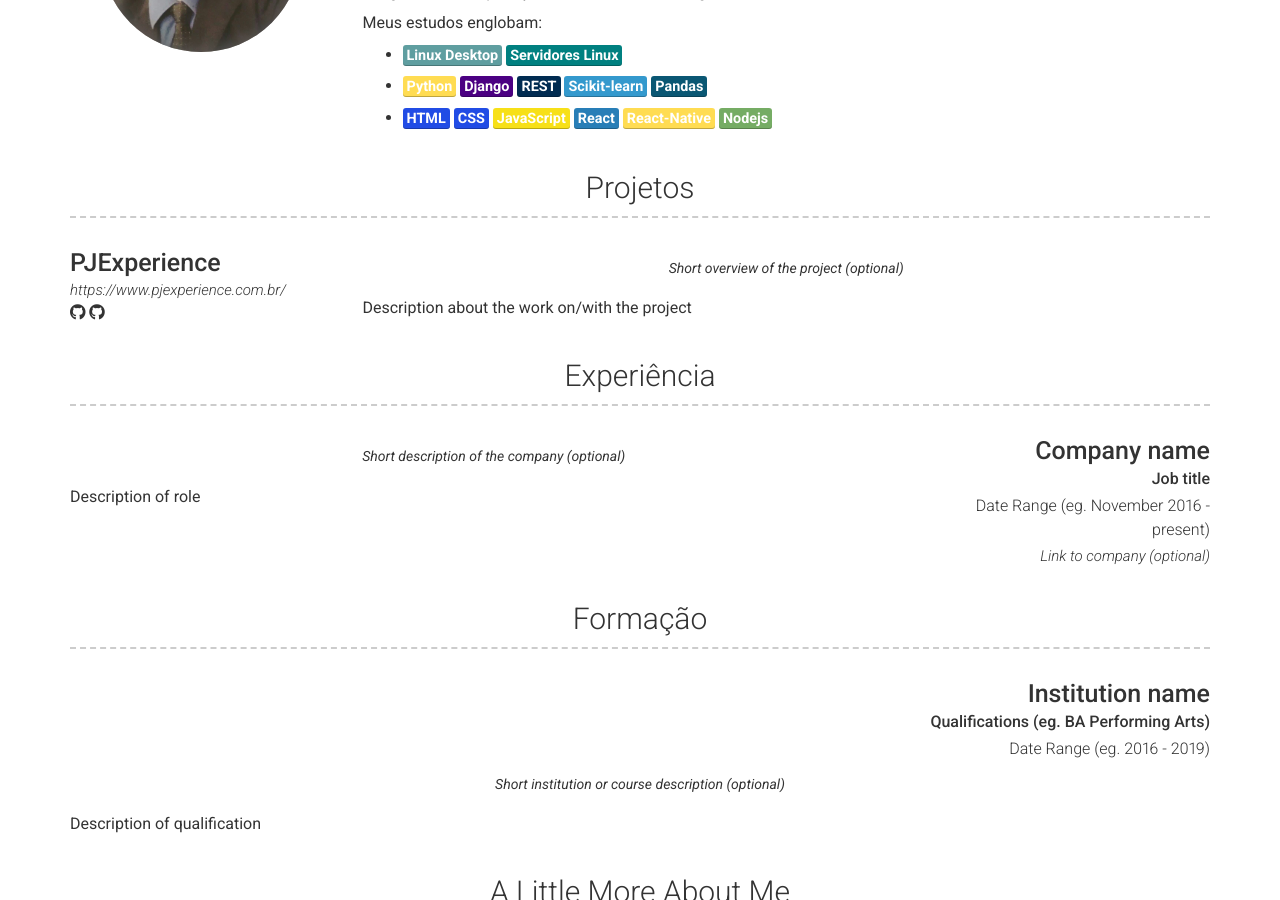
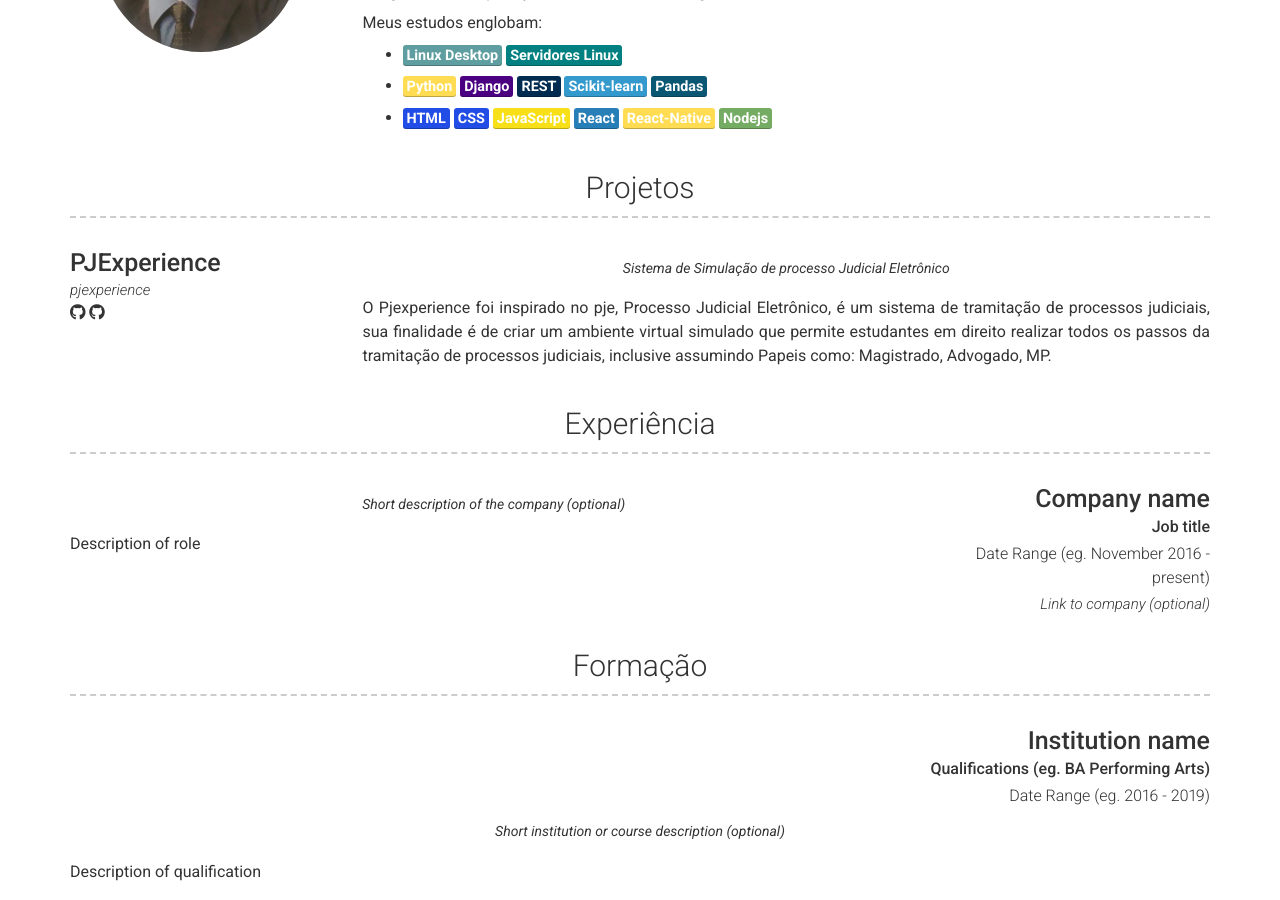
Before and after one commit to andersonsimplicio/works, a Jekyll site: the page built from index.md, in a window 1280 px wide and 900 px high, scrolled down 450 px. Built offline with Jekyll 4.4.1, drawn with Linux system fonts in a browser that asks for light colours; nearby versions of some CDN libraries.

```diff
--- a/_config.yml
+++ b/_config.yml
@@ -60,8 +60,8 @@
     content:
       - layout: center
         title: PJExperience
-        link: sproogen.github.io/modern-resume-theme
-        link_text: https://www.pjexperience.com.br/
+        link: https://www.pjexperience.com.br/
+        link_text: pjexperience
         additional_links:
           - title: Teste
             icon: fab fa-github
@@ -70,9 +70,11 @@
             icon: fab fa-github
             url: teste
         quote: >
-          Short overview of the project (optional)
-        description: | # this will include new lines to allow paragraphs
-          Description about the work on/with the project
+          Sistema de Simulação de processo Judicial Eletrônico
+        description: |
+          O Pjexperience foi inspirado no pje, Processo Judicial Eletrônico, é um sistema de tramitação de processos judiciais,
+          sua finalidade é de criar um ambiente virtual simulado que permite estudantes em direito realizar todos os passos da
+          tramitação de processos judiciais, inclusive assumindo Papeis como: Magistrado, Advogado, MP.
   - title: Experiência
     layout: list
     content:
```
